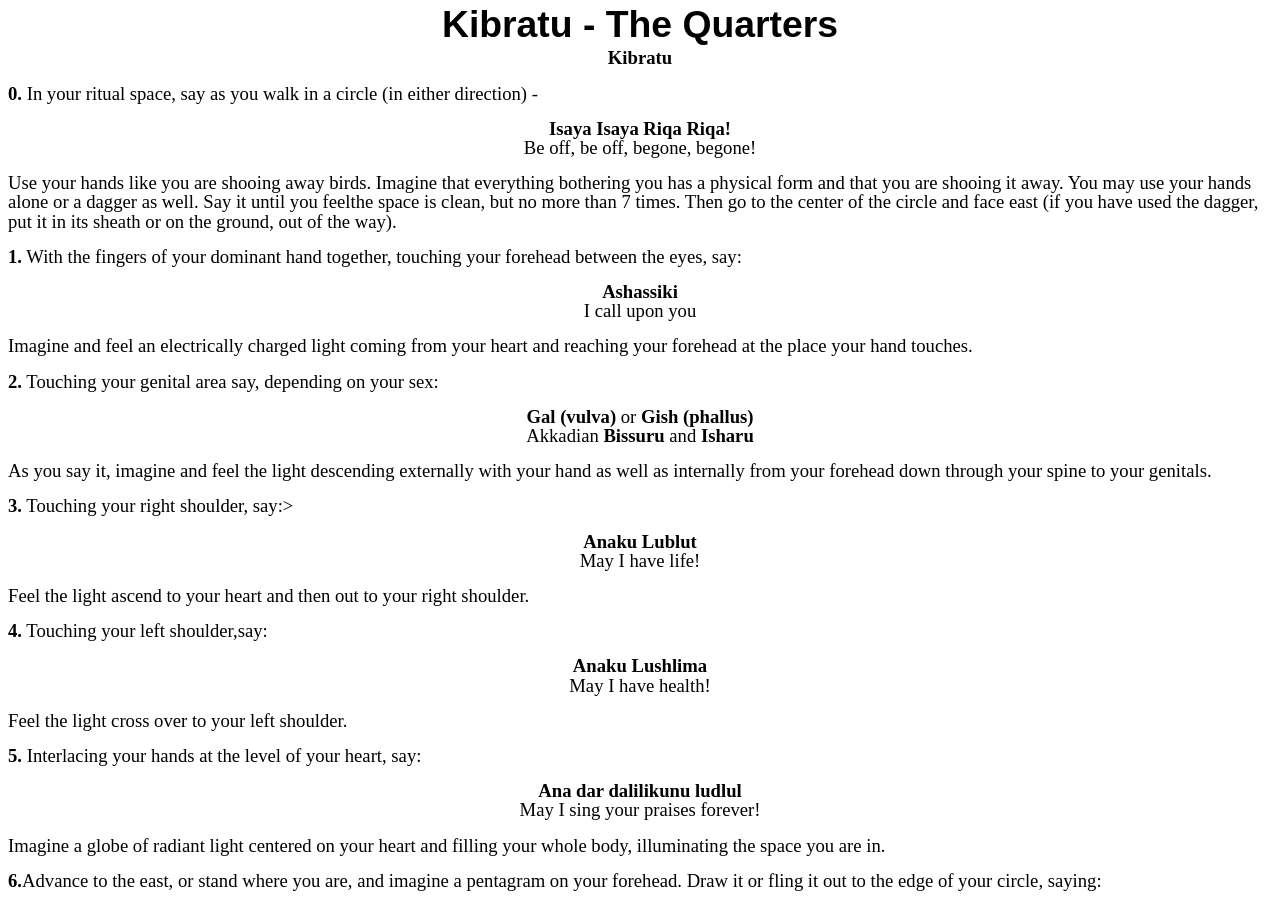
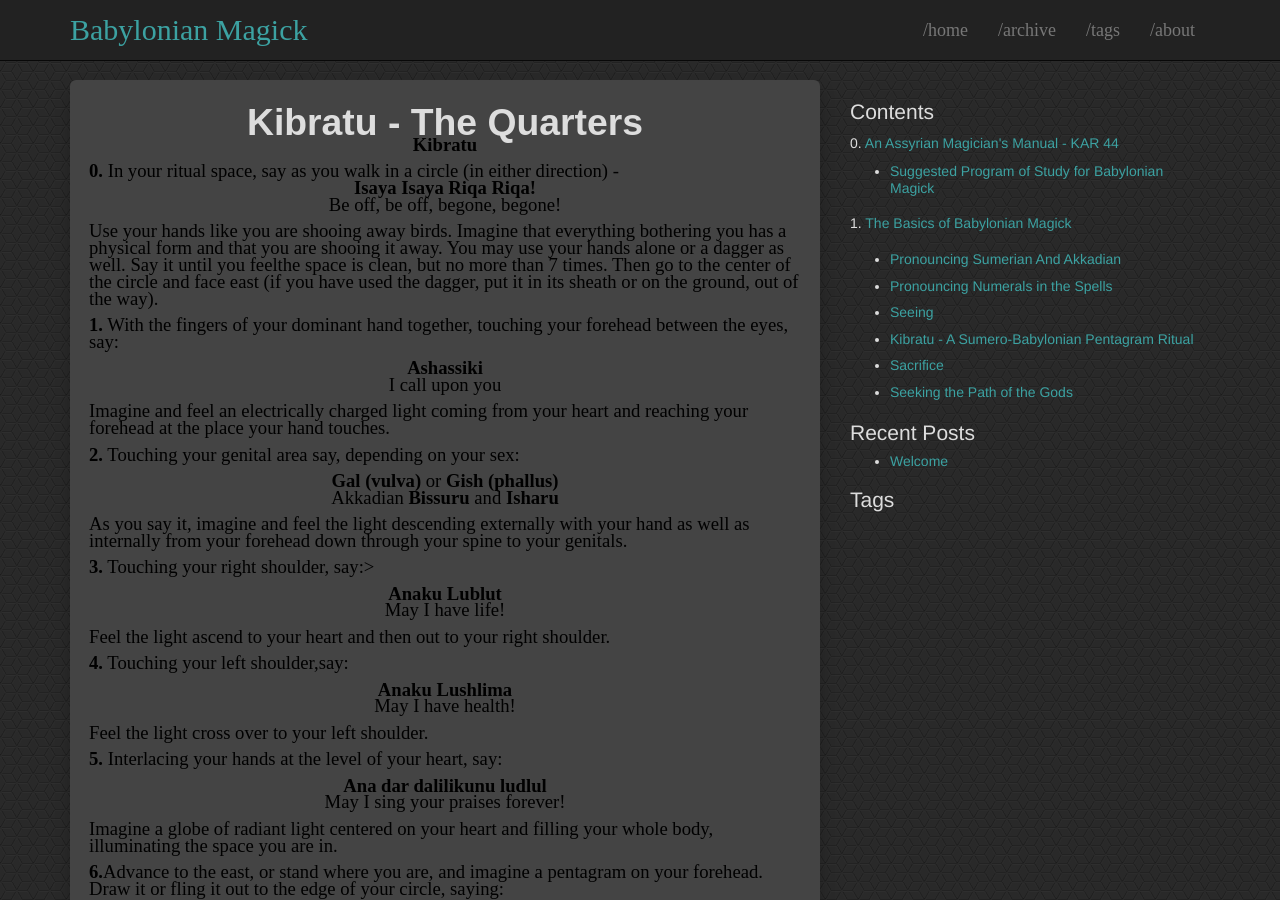
Before and after one commit to abaset/babylon, a Jekyll site: the page built from kibratu.html, in a window 1280 px wide and 900 px high. Built offline with Jekyll 4.4.1, drawn with Linux system fonts in a browser that asks for light colours; some of the changed text lies outside the part shown.

Commit message:
Update kibratu.html

```diff
--- a/kibratu.html
+++ b/kibratu.html
@@ -1,3 +1,8 @@
+---
+layout: page
+title: Kibratu
+---
+
 <!DOCTYPE HTML PUBLIC "-//W3C//DTD HTML 4.0 Transitional//EN">
 <html>
 <head>
```
